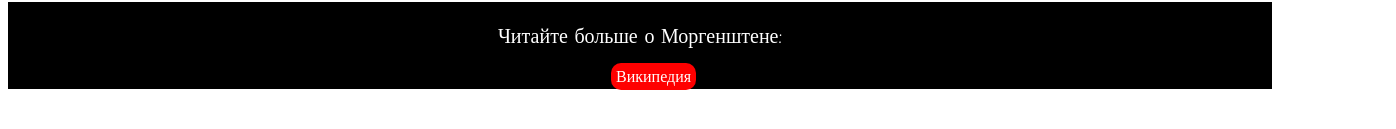
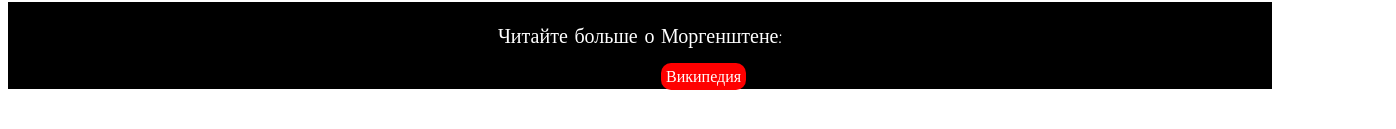
Before and after one commit to Tgalochka05/NenovistkMorgenshtern, a plain HTML site: page index.html in a window 1280 px wide. Shown: the part 623-752 px from the top of the page, 1396 px wide, since content can reach past the window. Drawn offline with Linux system fonts and the light colour scheme.

Commit message:
Update style.css

```diff
--- a/style.css
+++ b/style.css
@@ -34,7 +34,7 @@
 }
 footer a{
     text-decoration: none;
-    margin: 0px 600px 5px 600px;
+    margin: 0px 650px 5px 650px;
     background: red;
     color: white;
     padding: 5px;
```
